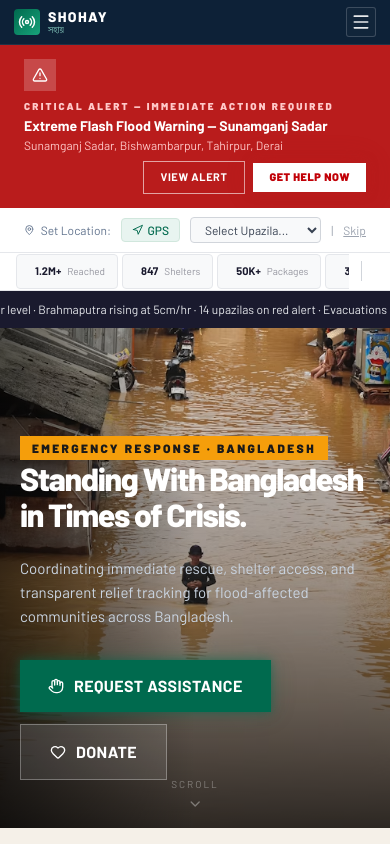
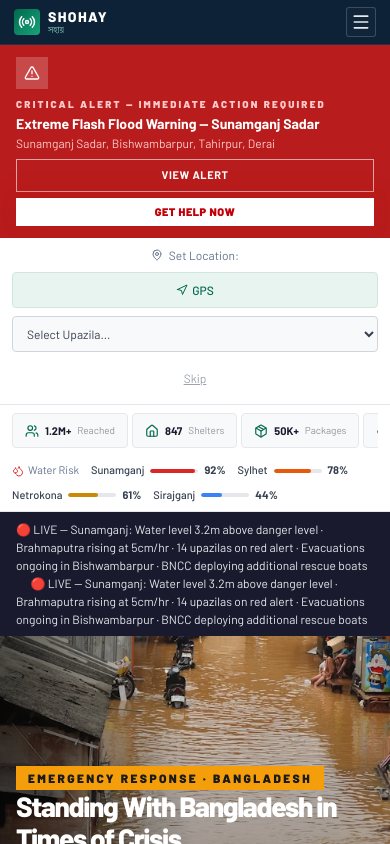
Before and after one commit to Redwan-Ahmed241/Shohay-by-ResQTechXDevDynasty, a React (Vite) app: page / in a window 390 px wide. Shown: the top 844 px of the page. Built offline with nearby package versions, Linux system fonts and the light colour scheme.

Commit message:
refactor: update grid layout in Footer and Home components for better responsiveness

```diff
--- a/src/components/layout/Footer.css
+++ b/src/components/layout/Footer.css
@@ -8,7 +8,7 @@
 
 .footer-grid {
   display: grid;
-  grid-template-columns: 624px 296px 296px;
+  grid-template-columns: minmax(0, 1.9fr) repeat(2, minmax(0, 1fr));
   gap: 32px;
   margin-bottom: 40px;
   max-width: 1280px;
@@ -127,7 +127,7 @@
 
 @media (max-width: 1024px) {
   .footer-grid {
-    grid-template-columns: 1fr 1fr 1fr;
+    grid-template-columns: repeat(3, minmax(0, 1fr));
     gap: 24px;
   }
 }
--- a/src/components/layout/Header.css
+++ b/src/components/layout/Header.css
@@ -171,12 +171,6 @@
   padding-inline: 0.8rem;
 }
 
-.utility-icon {
-  width: 26px;
-  padding: 0;
-  justify-content: center;
-}
-
 /* ── Mobile Menu Button ── */
 .mobile-menu-btn {
   display: none;
--- a/src/components/layout/Header.tsx
+++ b/src/components/layout/Header.tsx
@@ -1,6 +1,6 @@
 import React, { useState, useEffect } from 'react';
 import { Link, useLocation } from 'react-router-dom';
-import { Globe, Menu, Radio, Shield, Layers3, ChevronDown, X } from 'lucide-react';
+import { Globe, Menu, Radio, Shield, X } from 'lucide-react';
 import { useLanguage } from '../../context/LanguageContext';
 import './Header.css';
 
@@ -61,11 +61,6 @@ export const Header: React.FC = () => {
             <span>Sign In</span>
           </Link>
 
-          <button className="utility-btn utility-icon hide-mobile" type="button" aria-label="More options">
-            <Layers3 size={14} />
-            <ChevronDown size={12} />
-          </button>
-
           <button
             className="mobile-menu-btn"
             onClick={() => setMobileMenuOpen(!mobileMenuOpen)}
--- a/src/pages/Home.css
+++ b/src/pages/Home.css
@@ -1227,7 +1227,7 @@
   max-width: 1280px;
   margin: 0 auto;
   display: grid;
-  grid-template-columns: 840px 1fr;
+  grid-template-columns: minmax(0, 2fr) minmax(280px, 1fr);
   gap: 0;
 }
 
@@ -1321,6 +1321,7 @@
   display: flex;
   flex-direction: column;
   gap: 0;
+  min-width: 0;
 }
 
 .alert-card-title {
@@ -1411,6 +1412,7 @@
   flex-direction: column;
   gap: 24px;
   padding-left: 40px;
+  min-width: 0;
 }
 
 .widget-card {
@@ -1697,6 +1699,29 @@
   .bottom-cards-grid {
     grid-template-columns: 1fr;
   }
+  .alert-card {
+    flex-direction: column;
+  }
+  .alert-card-severity {
+    width: 100%;
+    flex-direction: row;
+    justify-content: flex-start;
+  }
+  .alert-card-header-row {
+    flex-direction: column;
+    gap: 8px;
+  }
+  .updates-header {
+    flex-direction: column;
+    align-items: flex-start;
+    gap: 8px;
+  }
+  .track-form {
+    flex-direction: column;
+  }
+  .track-btn {
+    width: 100%;
+  }
   .quick-stats-bar,
   .stat-chips,
   .water-risk-section {
@@ -1705,6 +1730,9 @@
 }
 
 @media (max-width: 768px) {
+  .alert-banner-home {
+    padding: 12px 16px;
+  }
   .hero-section {
     height: 500px;
   }
@@ -1723,9 +1751,17 @@
     flex-direction: column;
     align-items: flex-start;
   }
+  .hero-btn-primary,
+  .hero-btn-secondary {
+    width: 100%;
+    justify-content: center;
+  }
   .mission-heading {
     font-size: 24px;
     line-height: 32px;
+  }
+  .mission-left {
+    padding: 40px 24px;
   }
   .mission-stats {
     grid-template-columns: 1fr;
@@ -1741,7 +1777,37 @@
   }
   .alert-banner-actions {
     width: 100%;
-    justify-content: flex-end;
+    justify-content: flex-start;
+    flex-wrap: wrap;
+  }
+  .alert-btn-outline,
+  .alert-btn-solid {
+    flex: 1 1 140px;
+  }
+  .quick-stats-bar {
+    padding: 8px 0;
+  }
+  .quick-stats-inner {
+    height: auto;
+    padding: 0 12px;
+    flex-direction: column;
+    align-items: stretch;
+    gap: 12px;
+  }
+  .stat-chips {
+    width: 100%;
+    padding-bottom: 2px;
+  }
+  .stat-chip {
+    flex-shrink: 0;
+  }
+  .stats-divider {
+    display: none;
+  }
+  .water-risk-section {
+    width: 100%;
+    flex-wrap: wrap;
+    gap: 8px 12px;
   }
   .news-header {
     flex-direction: column;
@@ -1749,7 +1815,19 @@
     gap: 12px;
   }
   .location-row-inner {
-    overflow-x: auto;
+    flex-wrap: wrap;
+    align-items: stretch;
+    overflow-x: visible;
+  }
+  .location-label,
+  .location-gps-btn,
+  .location-dropdown,
+  .location-skip {
+    width: 100%;
+    justify-content: center;
+  }
+  .location-separator {
+    display: none;
   }
 
   .how-help-inner {
@@ -1763,4 +1841,126 @@
   .help-photo-card {
     min-height: 240px;
   }
-}
+  .updates-section {
+    padding-bottom: 40px;
+  }
+  .news-featured-image-wrapper {
+    height: 280px;
+  }
+  .news-sidebar-item {
+    height: auto;
+    padding: 12px 0;
+  }
+  .news-sidebar-thumb {
+    width: 96px;
+    height: 80px;
+  }
+  .bottom-cards-section {
+    padding: 48px 16px;
+  }
+  .bottom-card {
+    padding: 32px 24px;
+  }
+  .live-ticker {
+    height: auto;
+    padding: 0 16px;
+  }
+  .live-ticker-text {
+    white-space: normal;
+    animation: none;
+    padding: 8px 0;
+  }
+  .hero-scroll-indicator {
+    display: none;
+  }
+}
+
+@media (max-width: 480px) {
+  .alert-banner-title {
+    white-space: normal;
+  }
+  .alert-banner-actions {
+    gap: 6px;
+  }
+  .alert-btn-outline,
+  .alert-btn-solid {
+    width: 100%;
+    flex: 1 1 100%;
+  }
+  .location-row {
+    padding: 8px 12px;
+  }
+  .location-row-inner {
+    gap: 8px;
+  }
+  .location-gps-btn,
+  .location-dropdown,
+  .location-skip {
+    min-height: 36px;
+  }
+  .hero-content {
+    padding: 0 16px 40px 16px;
+  }
+  .hero-title {
+    font-size: 28px;
+    line-height: 32px;
+  }
+  .hero-description {
+    font-size: 14px;
+    line-height: 22px;
+  }
+  .mission-left {
+    padding: 32px 20px;
+  }
+  .mission-heading {
+    font-size: 22px;
+    line-height: 30px;
+  }
+  .mission-image-badge {
+    left: 12px;
+    bottom: 12px;
+    padding: 10px 12px;
+  }
+  .news-section {
+    padding: 48px 12px;
+  }
+  .how-help-section,
+  .updates-section,
+  .bottom-cards-section,
+  .live-situation-section,
+  .quick-services-section {
+    padding-left: 12px;
+    padding-right: 12px;
+  }
+}
+
+@media (max-width: 360px) {
+  .alert-banner-actions {
+    flex-direction: column;
+  }
+  .alert-btn-outline,
+  .alert-btn-solid {
+    width: 100%;
+  }
+  .location-gps-btn,
+  .location-dropdown,
+  .location-skip {
+    font-size: 11px;
+  }
+  .stat-chip {
+    padding-inline: 10px;
+  }
+  .water-risk-item {
+    width: 100%;
+    justify-content: space-between;
+  }
+  .water-risk-bar {
+    flex: 1;
+    min-width: 36px;
+  }
+  .how-help-primary,
+  .how-help-secondary,
+  .bottom-card-btn {
+    width: 100%;
+  }
+}
```
